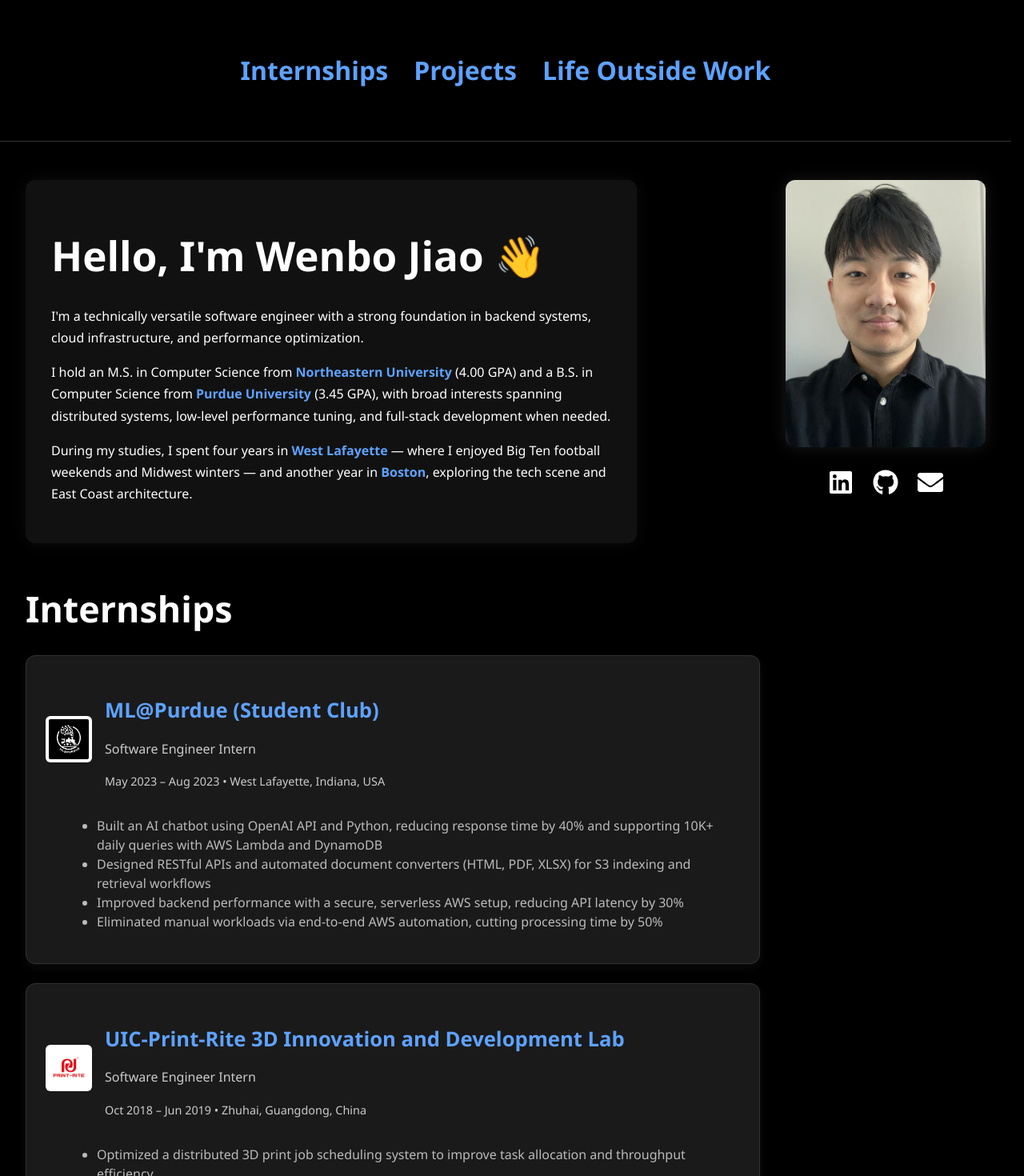
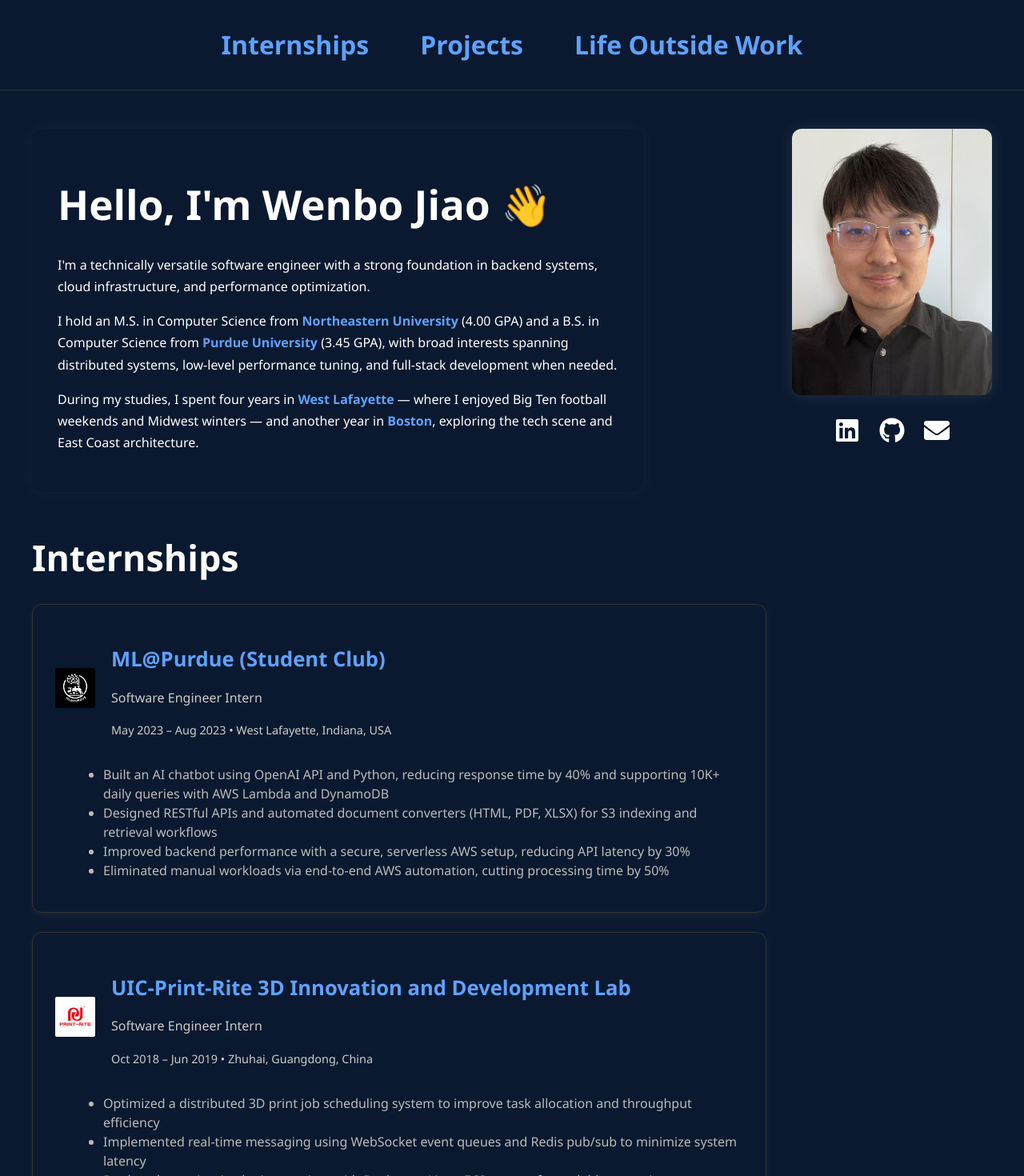
Before and after one commit to jiao2560/wenbo-portfolio, a React (Vite) app: page / in a window 1280 px wide. Shown: the top 1470 px of the page at 80% size. Built offline with nearby package versions, Linux system fonts and the light colour scheme.

Commit message:
Update navbar to be full width and fix layout

```diff
--- a/src/App.css
+++ b/src/App.css
@@ -2,7 +2,7 @@
 
 body {
   margin: 0;
-  background-color: #000;
+  background-color: #0a192f;
   color: #fff;
   font-family: 'Segoe UI', Tahoma, Geneva, Verdana, sans-serif;
 }
@@ -13,14 +13,17 @@
 .nav-bar {
   position: sticky;
   top: 0;
-  background-color: #000;
-  padding: 4rem 8rem;
+  background-color: #0a192f; /* navy blue */
+  padding: 2rem 0; /* ✅ smaller side padding */
   display: flex;
-  gap: 2rem;
+  gap: 4rem;
   justify-content: center;
+  width: 100vw;
   border-bottom: 1px solid #333;
   z-index: 1000;
+
 }
+
 
 .nav-bar a {
   color: #5ea2ff;
@@ -73,7 +76,7 @@
 
 /* === Intro Box === */
 .intro-box {
-  background-color: #111;
+  background-color: #0a192f;
   padding: 2rem;
   border-radius: 12px;
   box-shadow: 0 0 20px rgba(255, 255, 255, 0.05);
@@ -120,7 +123,7 @@
 
 /* === Project Card Box Style === */
 .project-card {
-  background-color: #1a1a1a;
+  background-color: #0a192f;
   padding: 1.5rem;
   border-radius: 12px;
   border: 1px solid #333;
@@ -153,7 +156,7 @@
 }
 
 .project-links a {
-  background-color: #222;
+  background-color: #0a192f;
   color: #5ea2ff;
   padding: 0.4rem 0.8rem;
   border-radius: 6px;
@@ -163,7 +166,7 @@
 }
 
 .project-links a:hover {
-  background-color: #333;
+  background-color: #0a192f;
 }
 
 .project-bullets {
@@ -221,7 +224,7 @@
   height: 50px;
   object-fit: contain;
   border-radius: 6px;
-  background-color: #fff;
+  background-color: #0a192f;
   padding: 4px;
 }
 
```
Also changed, not shown: public/me.jpg.
